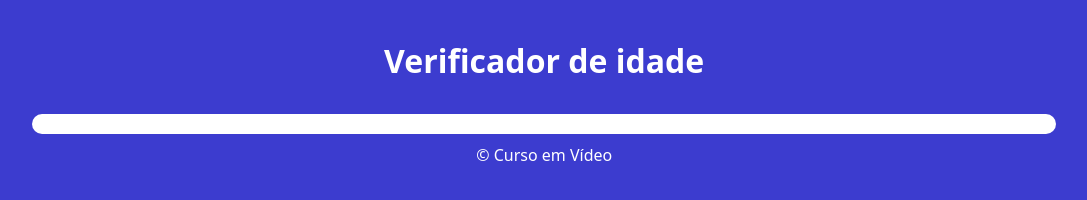
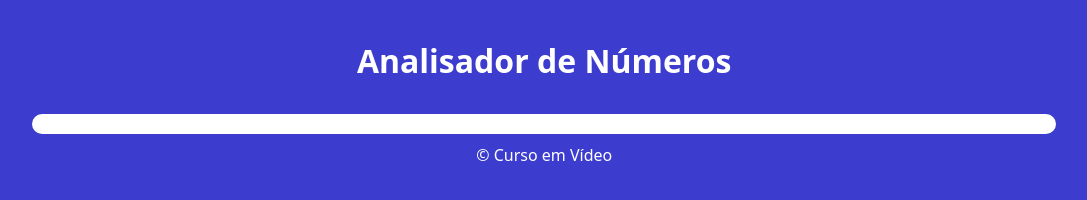
Before and after one commit to bbortolondasilva/curso-javascript, a plain HTML site: page desafios/ex005/index.html in a window 1280 px wide. Shown: the whole page, without its empty margins (91-1178 px from the left). Drawn offline with Linux system fonts and the light colour scheme.

Commit message:
Update index.html

```diff
--- a/desafios/ex005/index.html
+++ b/desafios/ex005/index.html
@@ -9,7 +9,7 @@
 </head>
 <body>
     <header>
-        <h1>Verificador de idade</h1>
+        <h1>Analisador de Números</h1>
     </header>
 
     <section>
```
